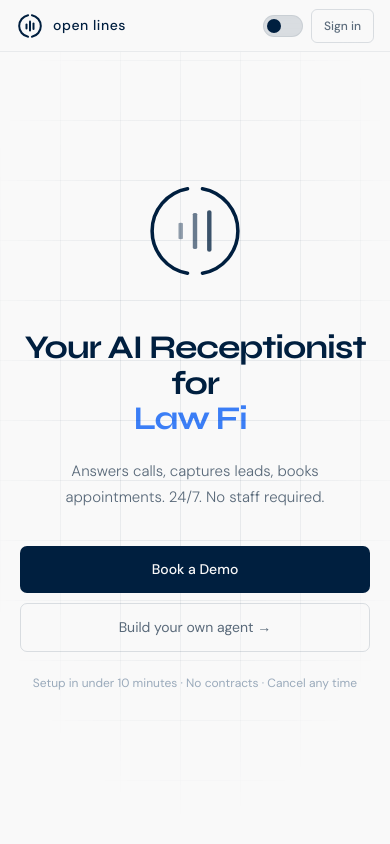
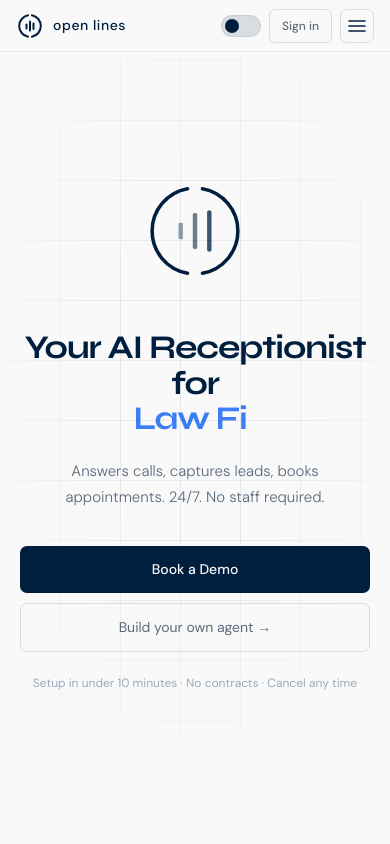
Before and after one commit to Muaz787/-open-lines, a Next.js app in the folder frontend/: page / in a window 390 px wide. Shown: the top 844 px of the page. Built offline with nearby package versions, Linux system fonts and the light colour scheme.

Commit message:
Add mobile hamburger menu to landing page nav
Shows on ≤900px. Animated slide-down panel with How it works, Industries,
Platform, Pricing. Closes on link tap. Hamburger icon toggles to X when open.

Co-Authored-By: Claude Sonnet 4.6 <noreply@anthropic.com>

```diff
--- a/frontend/src/app/globals.css
+++ b/frontend/src/app/globals.css
@@ -75,6 +75,35 @@ nav {
 .nav-mid a:hover { color: var(--text); }
 
 .nav-right { display: flex; align-items: center; gap: 14px; }
+
+/* Hamburger button — hidden on desktop */
+.hamburger {
+  display: none;
+  align-items: center; justify-content: center;
+  width: 34px; height: 34px;
+  background: transparent; border: 1px solid var(--border-2);
+  border-radius: 7px; cursor: pointer; color: var(--text);
+  transition: border-color 0.2s, color 0.2s;
+  flex-shrink: 0;
+}
+.hamburger:hover { border-color: var(--text); }
+
+/* Mobile menu panel */
+.mobile-menu {
+  display: none;
+  position: fixed; top: 56px; left: 0; right: 0; z-index: 190;
+  background: rgba(249,249,249,0.97);
+  backdrop-filter: blur(24px); -webkit-backdrop-filter: blur(24px);
+  border-bottom: 1px solid var(--border);
+  padding: 8px 0 12px;
+}
+[data-theme="dark"] .mobile-menu { background: rgba(7,9,13,0.97); }
+.mobile-menu-link {
+  display: block; padding: 13px 24px;
+  font-size: 15px; font-weight: 500; color: var(--text-2);
+  text-decoration: none; transition: color 0.15s;
+}
+.mobile-menu-link:hover { color: var(--text); }
 
 .toggle { width: 40px; height: 22px; background: var(--border-2); border-radius: 11px; position: relative; cursor: pointer; border: 1px solid var(--border); transition: background 0.3s; }
 .toggle:hover { background: var(--accent-dim); }
@@ -421,8 +450,10 @@ footer {
 
 /* ── Tablet (≤ 900 px) ── */
 @media (max-width: 900px) {
-  /* Nav: hide middle links */
+  /* Nav: hide middle links, show hamburger + mobile menu */
   .nav-mid { display: none; }
+  .hamburger { display: flex; }
+  .mobile-menu { display: block; }
 
   /* Sections */
   .sec { padding: 72px 24px; }
@@ -459,6 +490,8 @@ footer {
   .nav-right { gap: 8px; }
   .btn-nav { padding: 7px 12px; font-size: 12px; }
   .nav-right > a:last-of-type { display: none; } /* hide Book a Demo — it's in the hero */
+  .mobile-menu { top: 52px; }
+  .mobile-menu-link { padding: 12px 20px; font-size: 14px; }
 
   /* Hero */
   .hero { padding: 80px 20px 56px; }
--- a/frontend/src/app/page.tsx
+++ b/frontend/src/app/page.tsx
@@ -165,6 +165,9 @@ export default function Home() {
     beauty: { title: 'Booking Queue — Studio Nova Hair & Beauty',   live: 'Live · 8 bookings today' },
   }
 
+  const [menuOpen, setMenuOpen] = useState(false)
+  const closeMenu = () => setMenuOpen(false)
+
   return (
     <>
       {/* NAV */}
@@ -191,8 +194,45 @@ export default function Home() {
           <a href={DEMO_BOOKING_URL} target="_blank" rel="noopener noreferrer">
             <button className="btn-nav">Book a Demo</button>
           </a>
+          {/* Hamburger — mobile only */}
+          <button
+            className="hamburger"
+            onClick={() => setMenuOpen(o => !o)}
+            aria-label={menuOpen ? 'Close menu' : 'Open menu'}
+          >
+            {menuOpen ? (
+              <svg width="20" height="20" viewBox="0 0 20 20" fill="none">
+                <line x1="4" y1="4" x2="16" y2="16" stroke="currentColor" strokeWidth="1.6" strokeLinecap="round"/>
+                <line x1="16" y1="4" x2="4" y2="16" stroke="currentColor" strokeWidth="1.6" strokeLinecap="round"/>
+              </svg>
+            ) : (
+              <svg width="20" height="20" viewBox="0 0 20 20" fill="none">
+                <line x1="2" y1="5"  x2="18" y2="5"  stroke="currentColor" strokeWidth="1.6" strokeLinecap="round"/>
+                <line x1="2" y1="10" x2="18" y2="10" stroke="currentColor" strokeWidth="1.6" strokeLinecap="round"/>
+                <line x1="2" y1="15" x2="18" y2="15" stroke="currentColor" strokeWidth="1.6" strokeLinecap="round"/>
+              </svg>
+            )}
+          </button>
         </div>
       </nav>
+
+      {/* Mobile menu */}
+      <AnimatePresence>
+        {menuOpen && (
+          <motion.div
+            className="mobile-menu"
+            initial={{ opacity: 0, y: -8 }}
+            animate={{ opacity: 1, y: 0 }}
+            exit={{ opacity: 0, y: -8 }}
+            transition={{ duration: 0.18, ease: 'easeOut' }}
+          >
+            <a href="#demo"       className="mobile-menu-link" onClick={closeMenu}>How it works</a>
+            <a href="#industries" className="mobile-menu-link" onClick={closeMenu}>Industries</a>
+            <a href="#platform"   className="mobile-menu-link" onClick={closeMenu}>Platform</a>
+            <Link href="/pricing" className="mobile-menu-link" onClick={closeMenu}>Pricing</Link>
+          </motion.div>
+        )}
+      </AnimatePresence>
 
       {/* HERO */}
       <section className="hero">
```
